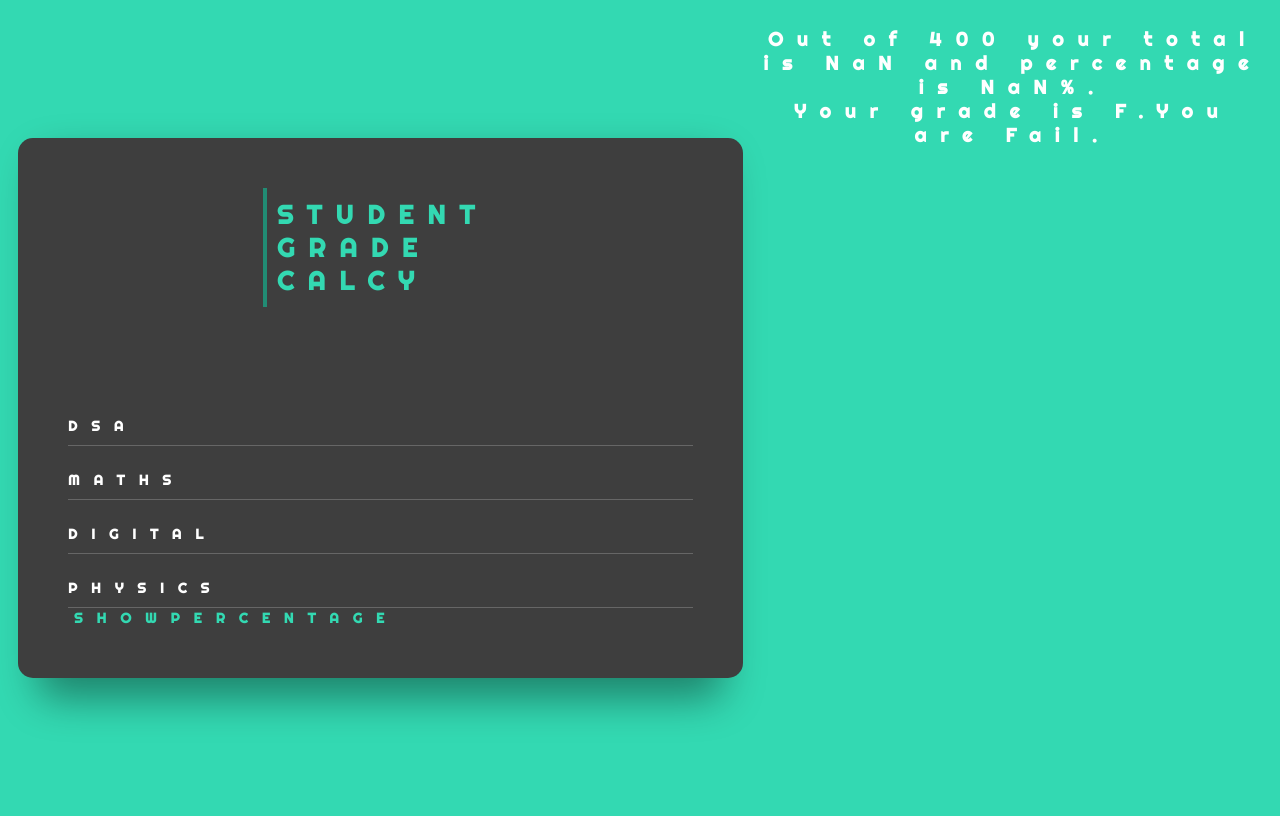
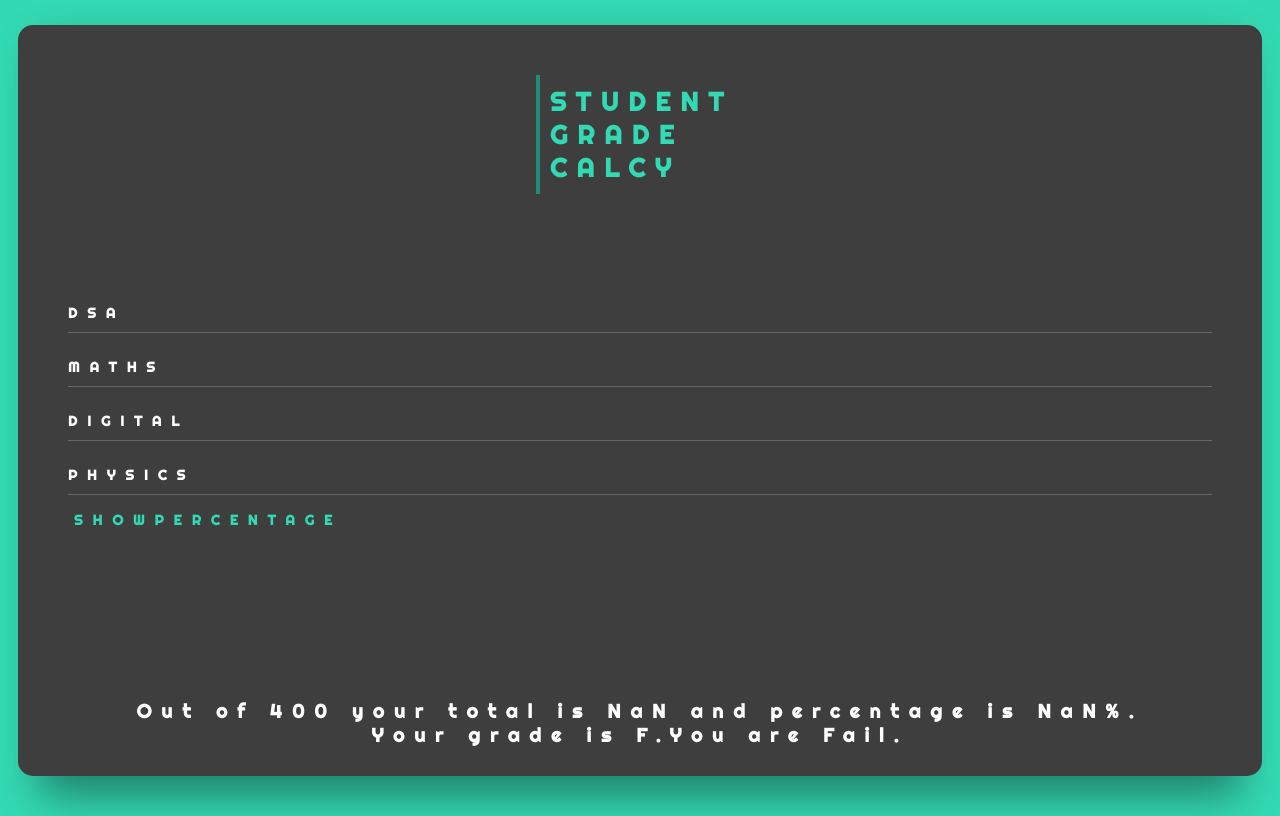
Before and after one commit to ShrivastavaAstha/JS-Calculator, a plain HTML site: page index.html in a window 1280 px wide. Both pictures are taken after a click on the button "showPercentage". Drawn offline with nearby package versions, Linux system fonts and the light colour scheme.

Commit message:
js mini project

```diff
--- a/index.html
+++ b/index.html
@@ -1,135 +1,144 @@
 <!DOCTYPE html>
 <html lang="en">
   <head>
-    <meta charset="UTF-8">
-    <meta http-equiv="X-UA-Compatible" content="IE=edge">
-    <meta name="viewport" content="width=device-width, initial-scale=1.0">
+    <meta charset="UTF-8" />
+    <meta http-equiv="X-UA-Compatible" content="IE=edge" />
+    <meta name="viewport" content="width=device-width, initial-scale=1.0" />
     <title></title>
-    <link href="https://fonts.googleapis.com/css?family=Righteous&display=swap" rel="stylesheet">
-    <link rel="stylesheet" href="https://cdnjs.cloudflare.com/ajax/libs/animate.css/3.7.2/animate.min.css">
+    <link
+      href="https://fonts.googleapis.com/css?family=Righteous&display=swap"
+      rel="stylesheet"
+    />
+    <link
+      rel="stylesheet"
+      href="https://cdnjs.cloudflare.com/ajax/libs/animate.css/3.7.2/animate.min.css"
+    />
 
     <style>
-        body{
+      body {
         background: #33d9b2;
         font-size: 12px;
       }
 
-        body,button,input{
-            font-family:'Righteous',cursive;
+      body,
+      button,
+      input {
+        font-family: "Righteous", cursive;
         font-weight: 700;
-            letter-spacing: 14px;
+        letter-spacing: 10px;
       }
 
-        .background{
-            display:flex;
-            min-height:100vh;
+      .background {
+        display: flex;
+        min-height: 100vh;
       }
 
       .container {
-            flex:01700px;
-            margin:auto;
-            padding:10px;
+        flex: 01700px;
+        margin: auto;
+        padding: 10px;
       }
 
       .screen {
         position: relative;
         background: #3e3e3e;
-            border-radius:15px;
+        border-radius: 15px;
       }
 
-        .screen:after{
-            content:'';
-            display:block;
-            position:absolute;
-            top:0;
-            left:20px;
-            right:20px;
-            bottom:0;
-            border-radius:15px;
-            box-shadow:0 20px 40px rgba(0,0,0,.4);
+      .screen:after {
+        content: "";
+        display: block;
+        position: absolute;
+        top: 0;
+        left: 20px;
+        right: 20px;
+        bottom: 0;
+        border-radius: 15px;
+        box-shadow: 0 20px 40px rgba(0, 0, 0, 0.4);
         z-index: -1;
       }
 
-        .screen-body{
-            display:flex;
+      .screen-body {
+        display: flex;
       }
 
-        .screen-body-item{
-            flex:1;
-            padding:50px;
+      .screen-body-item {
+        flex: 1;
+        padding: 50px;
       }
 
-        .screen-body-item.left{
-            display:flex;
+      .screen-body-item.left {
+        display: flex;
         flex-direction: column;
         justify-content: center;
         align-items: center;
       }
 
-        .app-title{
-            display:flex;
+      .app-title {
+        display: flex;
         flex-direction: column;
         justify-content: center;
         align-items: center;
         color: #33d9b2;
-            font-size:26px;
+        font-size: 26px;
         text-transform: uppercase;
         border-left: 4px solid #218c74;
-            padding:10px;
+        padding: 10px;
       }
 
-        .app-form-group{
-            margin-bottom:15px;
+      .app-form-group {
+        margin-bottom: 15px;
       }
 
-        .app-form-group.buttons{
+      .app-form-group.buttons {
         margin-bottom: 0;
         text-align: right;
       }
 
-        .app-form-control{
-            width:100%;
-            padding:10px 0;
+      .app-form-control {
+        width: 100%;
+        padding: 10px 0;
         background: none;
-            border:none;
+        border: none;
         border-bottom: 1px solid #666;
-            color:#ddd;
+        color: #ddd;
         font-size: 14px;
         text-transform: uppercase;
-            outline:none;
-            transition:border-color .2s;
+        outline: none;
+        transition: border-color 0.2s;
       }
 
-        .app-form-control::placeholder{
-            color:#FFF;
+      .app-form-control::placeholder {
+        color: #fff;
       }
 
-        .app-form-control:focus{
+      .app-form-control:focus {
         border-bottom-color: #ddd;
       }
 
-        .app-form-button{
-            background:none;
-            border:none;
-            color:#33d9b2;
+      .app-form-button {
+        background: none;
+        border: none;
+        color: #33d9b2;
         font-size: 14px;
-            cursor:pointer;
-            outline:none;
+        cursor: pointer;
+        outline: none;
         text-transform: uppercase;
       }
 
-        .app-form-button:hover{
-            color:#218c74;
+      .app-form-button:hover {
+        color: #218c74;
       }
 
-        .showdata{
-            text-align: center;
+      .showdata {
+        background: none;
+        border: none;
         color: white;
         font-size: 1.2rem;
-            padding-top: -10px;
+        text-align: center;
+        padding-top: 100px;
         padding-bottom: 10px;
       }
-
     </style>
   </head>
   <body>
@@ -140,69 +149,102 @@
             <div class="screen-body-item left">
               <div class="app-title">
                 <div class="animated infinite pulse">
-                            Student<br>Grade<br>Calcy</div>
+                  Student<br />Grade<br />Calcy
+                </div>
               </div>
             </div>
           </div>
           <div class="screen-body-item">
             <div class="app-form">
               <div class="app-form-group">
-                <input type="text" class="app-form-control" placeholder="DSA" id="dsa">
+                <input
+                  type="text"
+                  class="app-form-control"
+                  placeholder="DSA"
+                  id="dsa"
+                />
               </div>
               <div class="app-form-group">
-                    <input type="text" class="app-form-control" placeholder="MATHS" id="maths">
+                <input
+                  type="text"
+                  class="app-form-control"
+                  placeholder="MATHS"
+                  id="maths"
+                />
               </div>
               <div class="app-form-group">
-                    <input type="text" class="app-form-control" placeholder="Digital" id="dig">
+                <input
+                  type="text"
+                  class="app-form-control"
+                  placeholder="Digital"
+                  id="dig"
+                />
               </div>
-                <div class="app-form-group"></div>
-                <input type="text" class="app-form-control" placeholder="PHYSICS" id="phy">
+              <div class="app-form-group">
+                <input
+                  type="text"
+                  class="app-form-control"
+                  placeholder="PHYSICS"
+                  id="phy"
+                />
               </div>
               <div>
-                    <input type="button" name="" value="showPercentage" class="app-form-button" onclick="calcy()">
+                <input
+                  type="button"
+                  name=""
+                  value="showPercentage"
+                  class="app-form-button"
+                  onclick="calcy()"
+                />
               </div>
             </div>
           </div>
-                </div>
-                <div class="app-form-group showdata"><p id="showData"></p>
+
+          <div class="app-form-group showdata"><p id="showData"></p></div>
         </div>
       </div>
     </div>
     <script>
-
-                const calcy = () =>{
-                    let wd = document.getElementById('dsa').value;
-                    let maths = document.getElementById('maths').value;
-                    let comp = document.getElementById('dig').value;
-                    let phy = document.getElementById('phy').value;
-                    let grades="";
-                    let totalGrades=parseFloat(wd) + parseFloat(maths) + parseFloat(comp) + parseFloat(phy);
+      const calcy = () => {
+        let wd = document.getElementById("dsa").value;
+        let maths = document.getElementById("maths").value;
+        let comp = document.getElementById("dig").value;
+        let phy = document.getElementById("phy").value;
+        let grades = "";
+        let totalGrades =
+          parseFloat(wd) +
+          parseFloat(maths) +
+          parseFloat(comp) +
+          parseFloat(phy);
         alert(totalGrades);
 
-                    let perc=(totalGrades/400)*100;
+        let perc = (totalGrades / 400) * 100;
         alert(perc);
 
         debugger;
 
-                    if(perc <= 100 && perc >= 80){
-                        grades= 'A';
-                    }else if(perc <= 79 && perc>=60){
-                        grades='B';
-                    }else if(perc<=59 && perc>=40){
-                        grades='C';
-                    }else{
-                        grades = 'F';
+        if (perc <= 100 && perc >= 80) {
+          grades = "A";
+        } else if (perc <= 79 && perc >= 60) {
+          grades = "B";
+        } else if (perc <= 59 && perc >= 40) {
+          grades = "C";
+        } else {
+          grades = "F";
         }
         alert(grades);
-                    if(perc >= 39.5){
-                        document.getElementById('showData').innerHTML= `Out of 400 your total is ${totalGrades}
-                         and percentage is ${perc}%.<br>Your grade is ${grades}.You are Pass.`}
-
-                         else{document.getElementById('showData').innerHTML= `Out of 400 your total is ${totalGrades}
-                         and percentage is ${perc}%.<br>Your grade is ${grades}.You are Fail.`}
+        if (perc >= 39.5) {
+          document.getElementById(
+            "showData"
+          ).innerHTML = `Out of 400 your total is ${totalGrades}
+                         and percentage is ${perc}%.<br>Your grade is ${grades}.You are Pass.`;
+        } else {
+          document.getElementById(
+            "showData"
+          ).innerHTML = `Out of 400 your total is ${totalGrades}
+                         and percentage is ${perc}%.<br>Your grade is ${grades}.You are Fail.`;
         }
-
+      };
     </script>
-
   </body>
 </html>
```
Lines whose indentation alone changed are shown as unchanged.
